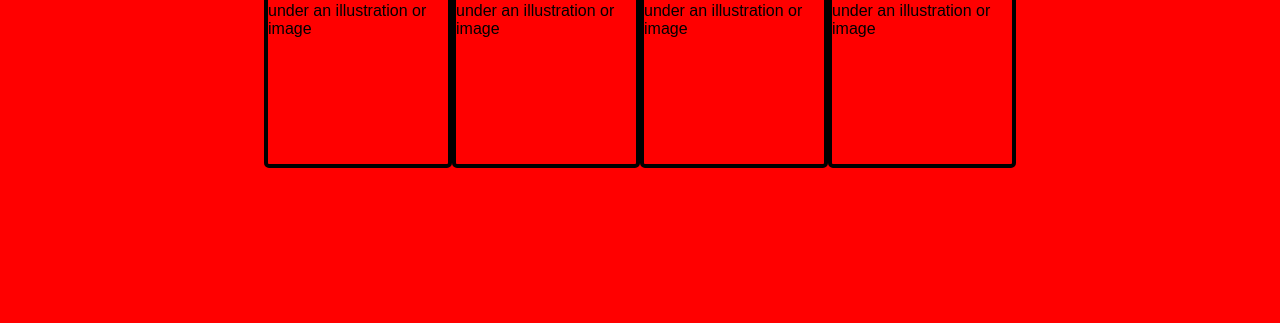
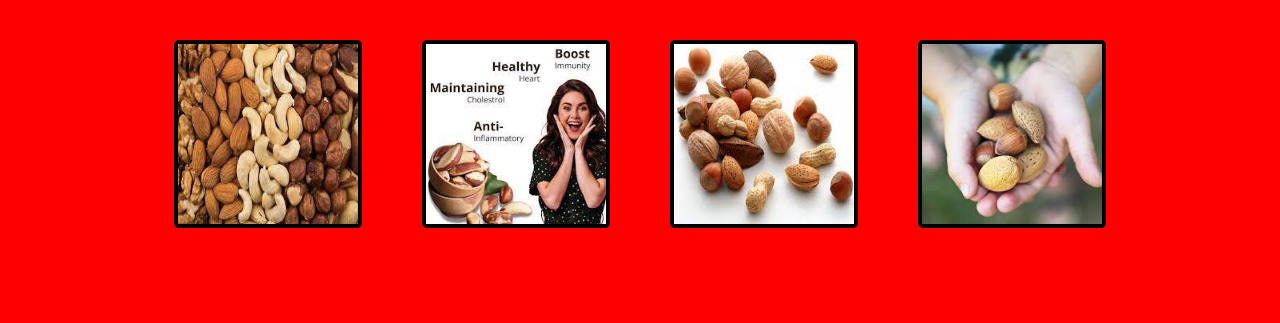
Before and after one commit to RushbhXD/Landing-page, a plain HTML site: page index.html in a window 1280 px wide. Shown: the part 532-855 px from the top of the page. Drawn offline with Linux system fonts and the light colour scheme.

Commit message:
complete middle container

```diff
--- a/index.html
+++ b/index.html
@@ -49,25 +49,25 @@
         <div class="middle-content">
             <div class="main-box-1">
             <div class="box-1">
-                <div class="subtext-1">This is some subtext under an illustration or image</div>
+                <img class="img1" src="1.jpeg" alt="">
             </div>
             </div>
 
             <div class="main-box-1">
                 <div class="box-1">
-                    <div class="subtext-1">This is some subtext under an illustration or image</div>
+                    <img class="img2" src="2.jpeg" alt="">
                 </div>
             </div>
 
             <div class="main-box-1">
                 <div class="box-1">
-                    <div class="subtext-1">This is some subtext under an illustration or image</div>
+                    <img class="img3" src="3.jpeg" alt="">
                 </div>
             </div>
 
             <div class="main-box-1">
                 <div class="box-1">
-                    <div class="subtext-1">This is some subtext under an illustration or image</div>
+                    <img class="img4" src="4.jpeg" alt="">
                 </div>
             </div>
         </div>
--- a/style.css
+++ b/style.css
@@ -112,8 +112,9 @@ button{
 
 .middle-content{
     display: flex;
-                gap:px;
+    gap:60px;
     justify-content: center;
+    margin-top:60px;
 }
 
 .main-box-1{
@@ -130,3 +131,8 @@ button{
     display: flex;
 
 }
+
+.img1, .img3{
+    height: 180px;
+    width: 180px;
+}
```
Also changed, not shown: 1.jpeg (added), 2.jpeg (added), 3.jpeg (added), 4.jpeg (added).
